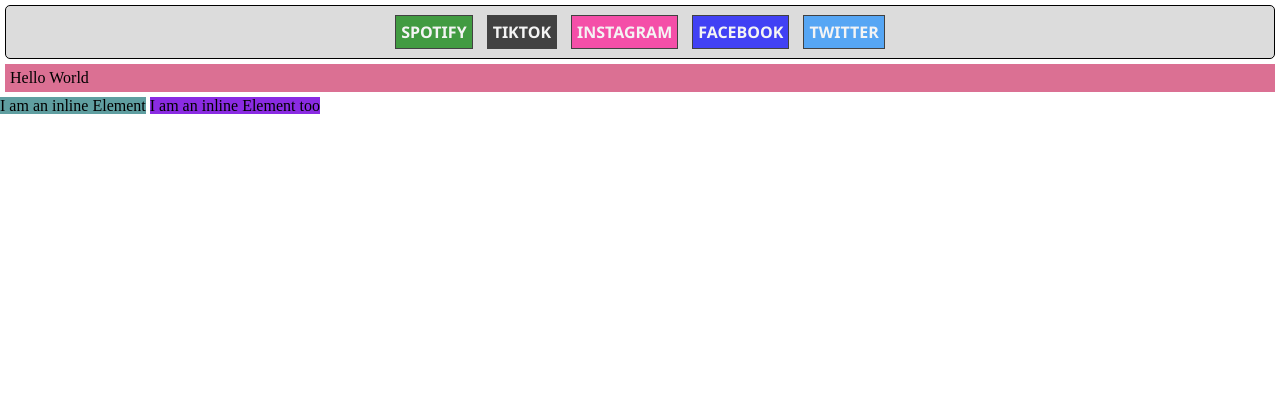
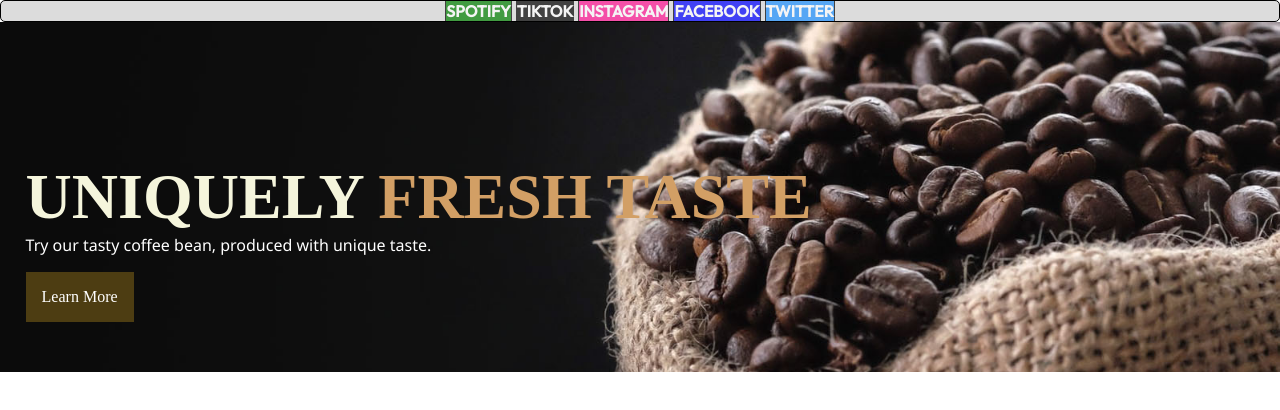
Before and after one commit to jilllean/arletcarpio_module5, a plain HTML site: page index.html in a window 1280 px wide. Drawn offline with Linux system fonts and the light colour scheme.

Commit message:
Add files via upload

```diff
--- a/index.html
+++ b/index.html
@@ -4,69 +4,6 @@
 <meta charset="UTF-8">
 <meta name="viewport" content="width=device-width, initial-scale=1.0">
 <title>Document</title>
-<style>
-*{
-    padding: 0px;
-    margin: 0px;
-}
-div{
-    padding: 5px;
-    margin: 5px;
-}
-.navbar{
-    border: 1px solid black;
-    border-radius: 5px;
-    background-color:gainsboro;
-}
-#spotify{
-    background-color: green;
-}
-#spotify a{
-    color: white;
-}
-#tiktok{
-    background-color: black;
-}
-#tiktok a{
-    color: white;
-}
-#ig{
-    background-color: deeppink;
-}
-#ig a{
-    color: white;
-}
-#fb{
-    background-color: blue;
-}
-#fb a{
-    color: white;
-}
-#twitter{
-    background-color: dodgerblue;
-}
-#twitter a{
-    color:white ;
-}
-.links{
-    border: 1px solid black;
-    display: inline;
-    font-family: 'Segoe UI', Tahoma, Geneva, Verdana, sans-serif;
-    text-transform: uppercase;
-    font-weight: 600;
-    opacity: 0.7;
-    transform: .600s;
-}
-.links:hover{
-    opacity: 1;
-}
-#linksgroup{
-    text-align: center;
-}
-.links a{
-    text-decoration: none;
-}
-</style>
 </head>
 <body>
 
@@ -86,16 +23,18 @@ div{
 
 </div>
 
-
-
-
-
-
-
-
-
-    <div style="background-color: palevioletred;"> Hello World</div>
+<div class="banner">
+    <div class="bannertext">
+        <h2>Uniquely <span>Fresh Taste</span> </h2>
+        <p>Try our tasty coffee bean,
+            produced with unique taste.
+        </p>
+        <a href="#">Learn More</a>
+    </div>
+</div>
+    <!--<div style="background-color: palevioletred;"> Hello World</div>
     <span style="background-color: cadetblue;" >I am an inline Element</span>
-    <span style="background-color: blueviolet;">I am an inline Element too</span>
+    <span style="background-color: blueviolet;">I am an inline Element too</span>-->
+<link rel="stylesheet" href="style.css">
 </body>
 </html>
--- /dev/null
+++ b/style.css
@@ -0,0 +1,98 @@
+
+  @import url('https://fonts.googleapis.com/css2?family=Outfit:wght@500&display=swap');
+
+
+*{
+    padding: 0px;
+    margin: 0px;
+}
+.navbar{
+    border: 1px solid black;
+    border-radius: 5px;
+    background-color:gainsboro;
+}
+#spotify{
+    background-color: green;
+}
+#spotify a{
+    color: white;
+}
+#tiktok{
+    background-color: black;
+}
+#tiktok a{
+    color: white;
+}
+#ig{
+    background-color: deeppink;
+}
+#ig a{
+    color: white;
+}
+#fb{
+    background-color: blue;
+}
+#fb a{
+    color: white;
+}
+#twitter{
+    background-color: dodgerblue;
+}
+#twitter a{
+    color:white ;
+}
+.links{
+    border: 1px solid black;
+    display: inline;
+    font-family: 'Outfit', sans-serif;
+    text-transform: uppercase;
+    font-weight: 600;
+    opacity: 0.7;
+    transition: 0.4s;
+}
+.links:hover{
+    opacity: 1;
+    transition: 0.4s;
+    font-size: larger;
+    padding: 10px;
+}
+#linksgroup{
+    text-align: center;
+}
+.links a{
+    text-decoration: none;
+}
+.banner{
+    background-image:url('images/banner-bg.jpg');
+    background-size: cover;
+    background-position: center;
+    width: 100vw;
+    height: 350px;
+
+}
+.bannertext{
+    position: absolute;
+    top: 20%;
+    left: 2%;
+}
+.bannertext h2{
+    text-transform: uppercase;
+    color: beige;
+    font-size: 4em;
+}
+.bannertext h2 span{
+    color: rgb(210, 159, 101);
+}
+.bannertext p{
+    color: white;
+    font-family: 'Segoe UI', Tahoma, Geneva, Verdana, sans-serif;
+}
+.banner a{
+    text-decoration: none;
+    display: inline-block;
+    padding: 1em;
+    background-color: rgb(77, 61, 18);
+    margin-top: 1em;
+    font-family: 'Segoe UI' sans-serif;
+    color: white;
+}
```
Also changed, not shown: images/banner-bg.jpg (added).
